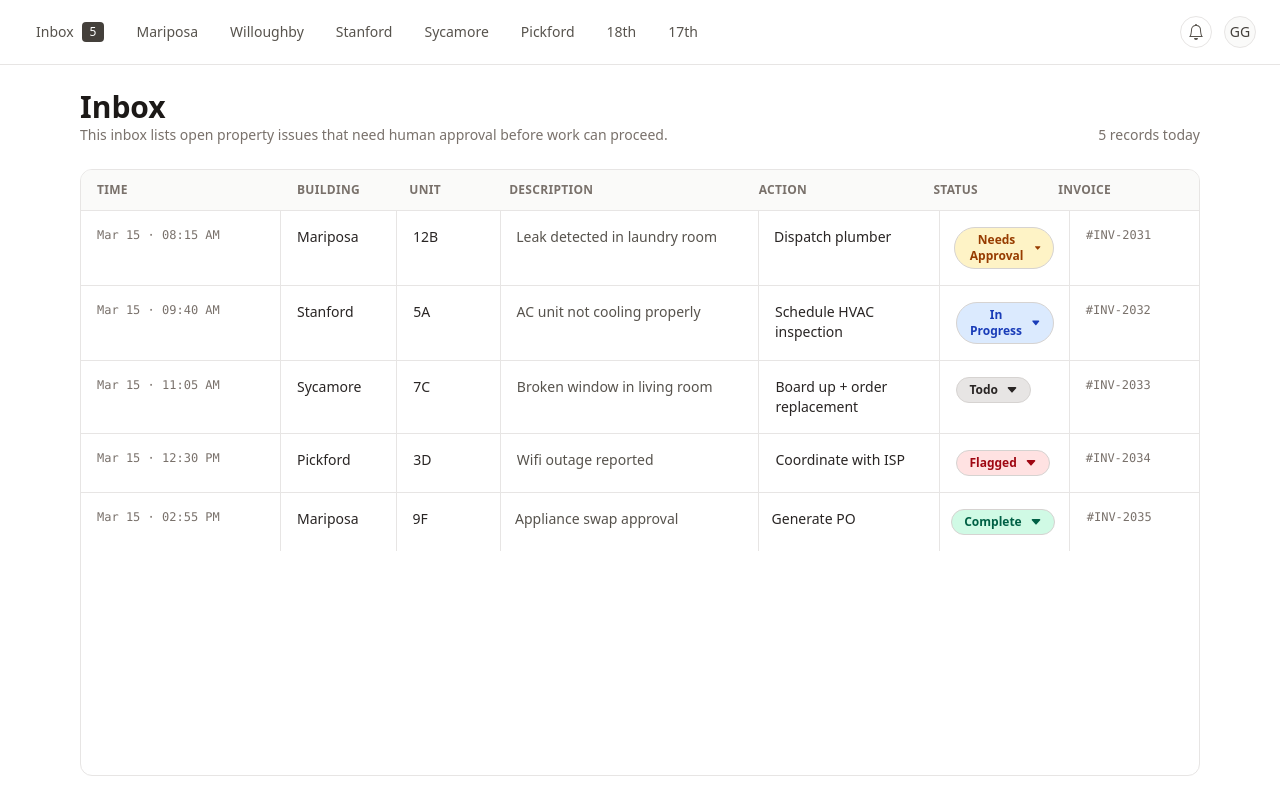
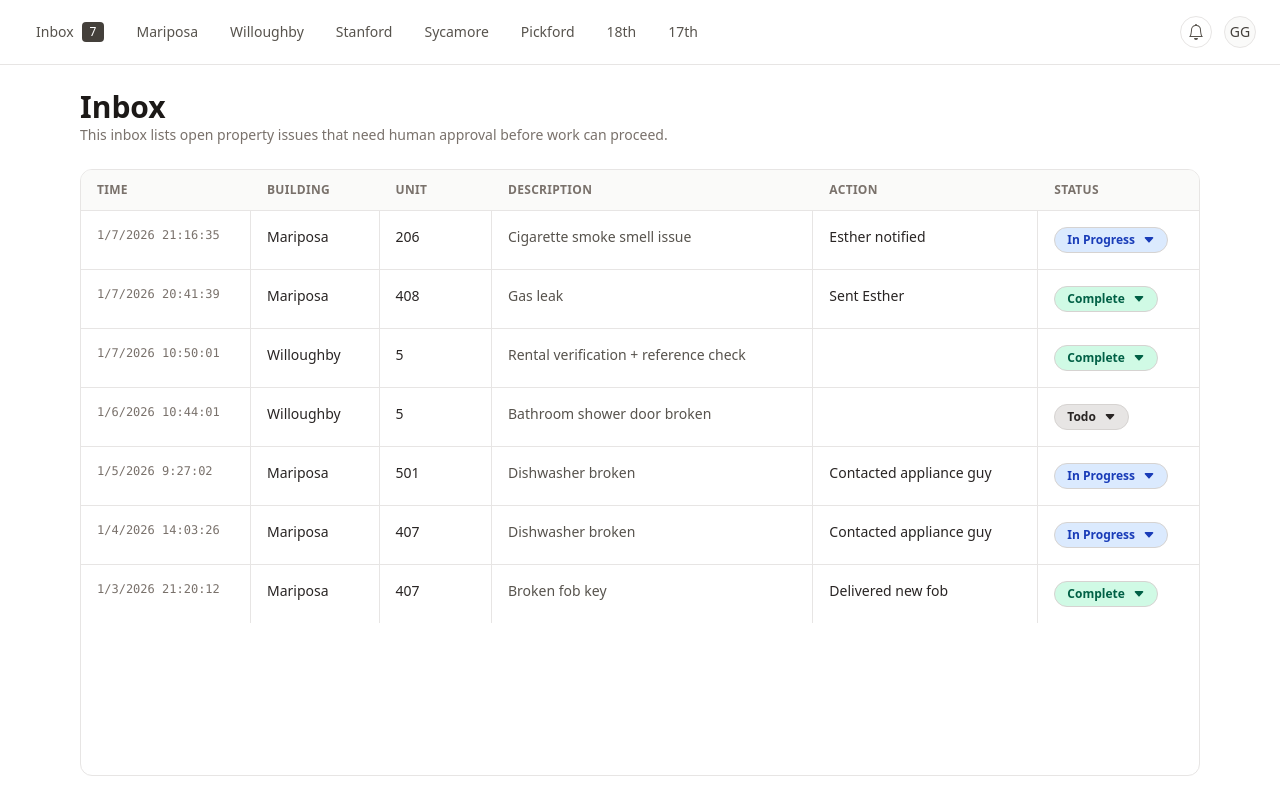
Before and after one commit to 21andrewchang/hermes, a SvelteKit app: page / in a window 1280 px wide. Built offline with nearby package versions, Linux system fonts and the light colour scheme.

Commit message:
feat: vgu

```diff
--- a/src/routes/+page.svelte
+++ b/src/routes/+page.svelte
@@ -37,61 +37,71 @@
 		description: string;
 		action: string;
 		status: 'Todo' | 'In Progress' | 'Needs Approval' | 'Complete' | 'Flagged';
-		invoice: string;
 	}
 
 	const statusOptions: TableEntry['status'][] = ['Todo', 'In Progress', 'Needs Approval', 'Complete', 'Flagged'];
 
 	const initialEntries: TableEntry[] = [
 		{
-			time: 'Mar 15 · 08:15 AM',
+			time: '1/7/2026 21:16:35',
 			building: 'Mariposa',
-			unit: '12B',
-			description: 'Leak detected in laundry room',
-			action: 'Dispatch plumber',
-			status: 'Needs Approval',
-			invoice: '#INV-2031'
+			unit: '206',
+			description: 'Cigarette smoke smell issue',
+			action: 'Esther notified',
+			status: 'In Progress'
 		},
 		{
-			time: 'Mar 15 · 09:40 AM',
-			building: 'Stanford',
-			unit: '5A',
-			description: 'AC unit not cooling properly',
-			action: 'Schedule HVAC inspection',
-			status: 'In Progress',
-			invoice: '#INV-2032'
+			time: '1/7/2026 20:41:39',
+			building: 'Mariposa',
+			unit: '408',
+			description: 'Gas leak',
+			action: 'Sent Esther',
+			status: 'Complete'
 		},
 		{
-			time: 'Mar 15 · 11:05 AM',
-			building: 'Sycamore',
-			unit: '7C',
-			description: 'Broken window in living room',
-			action: 'Board up + order replacement',
-			status: 'Todo',
-			invoice: '#INV-2033'
+			time: '1/7/2026 10:50:01',
+			building: 'Willoughby',
+			unit: '5',
+			description: 'Rental verification + reference check',
+			action: '',
+			status: 'Complete'
 		},
 		{
-			time: 'Mar 15 · 12:30 PM',
-			building: 'Pickford',
-			unit: '3D',
-			description: 'Wifi outage reported',
-			action: 'Coordinate with ISP',
-			status: 'Flagged',
-			invoice: '#INV-2034'
+			time: '1/6/2026 10:44:01',
+			building: 'Willoughby',
+			unit: '5',
+			description: 'Bathroom shower door broken',
+			action: '',
+			status: 'Todo'
 		},
 		{
-			time: 'Mar 15 · 02:55 PM',
+			time: '1/5/2026 9:27:02',
 			building: 'Mariposa',
-			unit: '9F',
-			description: 'Appliance swap approval',
-			action: 'Generate PO',
-			status: 'Complete',
-			invoice: '#INV-2035'
+			unit: '501',
+			description: 'Dishwasher broken',
+			action: 'Contacted appliance guy',
+			status: 'In Progress'
+		},
+		{
+			time: '1/4/2026 14:03:26',
+			building: 'Mariposa',
+			unit: '407',
+			description: 'Dishwasher broken',
+			action: 'Contacted appliance guy',
+			status: 'In Progress'
+		},
+		{
+			time: '1/3/2026 21:20:12',
+			building: 'Mariposa',
+			unit: '407',
+			description: 'Broken fob key',
+			action: 'Delivered new fob',
+			status: 'Complete'
 		}
 	];
 
 	let entries = $state([...initialEntries]);
-	let openStatusInvoice = $state<string | null>(null);
+	let openStatusIndex = $state<number | null>(null);
 
 	function statusStyles(status: TableEntry['status']): string {
 		if (status === 'Todo') return 'bg-stone-200 text-stone-800';
@@ -101,17 +111,17 @@
 		return 'bg-emerald-100 text-emerald-800';
 	}
 
-	function toggleStatusMenu(invoice: string) {
-		openStatusInvoice = openStatusInvoice === invoice ? null : invoice;
+	function toggleStatusMenu(index: number) {
+		openStatusIndex = openStatusIndex === index ? null : index;
 	}
 
-	function updateStatus(invoice: string, status: TableEntry['status']) {
-		entries = entries.map((entry) => (entry.invoice === invoice ? { ...entry, status } : entry));
+	function updateStatus(targetIndex: number, status: TableEntry['status']) {
+		entries = entries.map((entry, index) => (index === targetIndex ? { ...entry, status } : entry));
 	}
 
 	$effect(() => {
 		function handleClick() {
-			openStatusInvoice = null;
+			openStatusIndex = null;
 		}
 		window.addEventListener('click', handleClick);
 		return () => {
@@ -163,28 +173,26 @@
 							This inbox lists open property issues that need human approval before work can proceed.
 						</p>
 					</div>
-					<div class="text-sm text-stone-500">{entries.length} records today</div>
 				</div>
 
 				<div class="flex-1 overflow-hidden rounded-xl border border-stone-200">
-					<div class="grid grid-cols-[200px_0.9fr_0.8fr_2fr_1.4fr_1fr_1fr] border-b border-stone-200 bg-stone-50 px-4 py-3 text-xs font-semibold uppercase tracking-wide text-stone-500">
-						<div>Time</div>
-						<div>Building</div>
-						<div>Unit</div>
-						<div>Description</div>
-						<div>Action</div>
-						<div>Status</div>
-						<div>Invoice</div>
-						</div>
+					<div class="grid grid-cols-[170px_0.8fr_0.7fr_2fr_1.4fr_1fr] border-b border-stone-200 bg-stone-50 text-xs font-semibold uppercase tracking-wide text-stone-500">
+						<div class="px-4 py-3">Time</div>
+						<div class="px-4 py-3">Building</div>
+						<div class="px-4 py-3">Unit</div>
+						<div class="px-4 py-3">Description</div>
+						<div class="px-4 py-3">Action</div>
+						<div class="px-4 py-3">Status</div>
+					</div>
 						<div class="relative">
-							<div class="pointer-events-none absolute inset-0 z-0 grid grid-cols-[200px_0.9fr_0.8fr_2fr_1.4fr_1fr_1fr]">
-								{#each Array(7) as _, index}
-									<div class={`border-r border-stone-200 ${index === 6 ? 'border-r-0' : ''}`} aria-hidden="true"></div>
+							<div class="pointer-events-none absolute inset-0 z-0 grid grid-cols-[170px_0.8fr_0.7fr_2fr_1.4fr_1fr]">
+								{#each Array(6) as _, index}
+									<div class={`border-r border-stone-200 ${index === 5 ? 'border-r-0' : ''}`} aria-hidden="true"></div>
 								{/each}
 							</div>
 							<div class="relative divide-y divide-stone-200">
-								{#each entries as entry (entry.invoice)}
-									<div class="grid grid-cols-[200px_0.9fr_0.8fr_2fr_1.4fr_1fr_1fr] text-sm text-stone-800">
+								{#each entries as entry, index (index)}
+									<div class="grid grid-cols-[170px_0.8fr_0.7fr_2fr_1.4fr_1fr] text-sm text-stone-800">
 										<div class="px-4 py-4 font-mono text-xs text-stone-500">{entry.time}</div>
 										<div class="px-4 py-4 font-medium">{entry.building}</div>
 										<div class="px-4 py-4">{entry.unit}</div>
@@ -195,15 +203,15 @@
 												class={`flex items-center gap-2 rounded-full border border-stone-300 px-3 py-1 text-xs font-semibold ${statusStyles(entry.status)}`}
 												onclick={(event) => {
 													event.stopPropagation();
-													toggleStatusMenu(entry.invoice);
-											}}
-										>
+													toggleStatusMenu(index);
+												}}
+											>
 											{entry.status}
 											<svg xmlns="http://www.w3.org/2000/svg" width="12" height="12" fill="currentColor" viewBox="0 0 16 16">
 												<path d="M7.247 11.14 2.451 5.658C1.885 5.013 2.345 4 3.204 4h9.592a1 1 0 0 1 .753 1.659l-4.796 5.48a1 1 0 0 1-1.506 0" />
 											</svg>
 										</button>
-										{#if openStatusInvoice === entry.invoice}
+										{#if openStatusIndex === index}
 											<div class="absolute right-0 top-full z-10 mt-2 w-44 rounded-md border border-stone-200 bg-white shadow-lg">
 												{#each statusOptions as option}
 													<button
@@ -212,8 +220,8 @@
 														}`}
 														onclick={(event) => {
 															event.stopPropagation();
-															updateStatus(entry.invoice, option);
-															openStatusInvoice = null;
+															updateStatus(index, option);
+															openStatusIndex = null;
 														}}
 													>
 														<span>{option}</span>
@@ -229,7 +237,6 @@
 												</div>
 											{/if}
 										</div>
-										<div class="px-4 py-4 font-mono text-xs text-stone-500">{entry.invoice}</div>
 									</div>
 								{/each}
 							</div>
```
